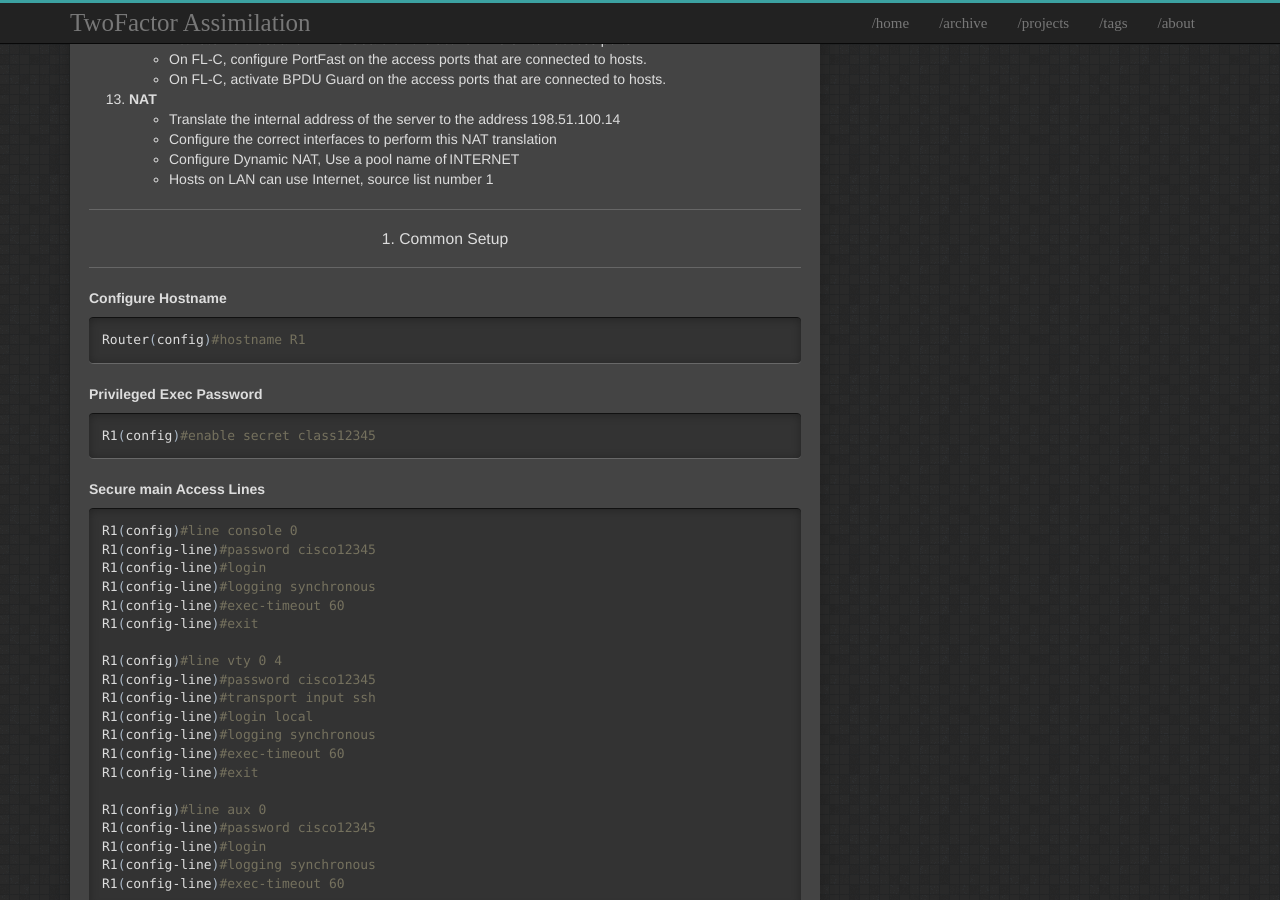
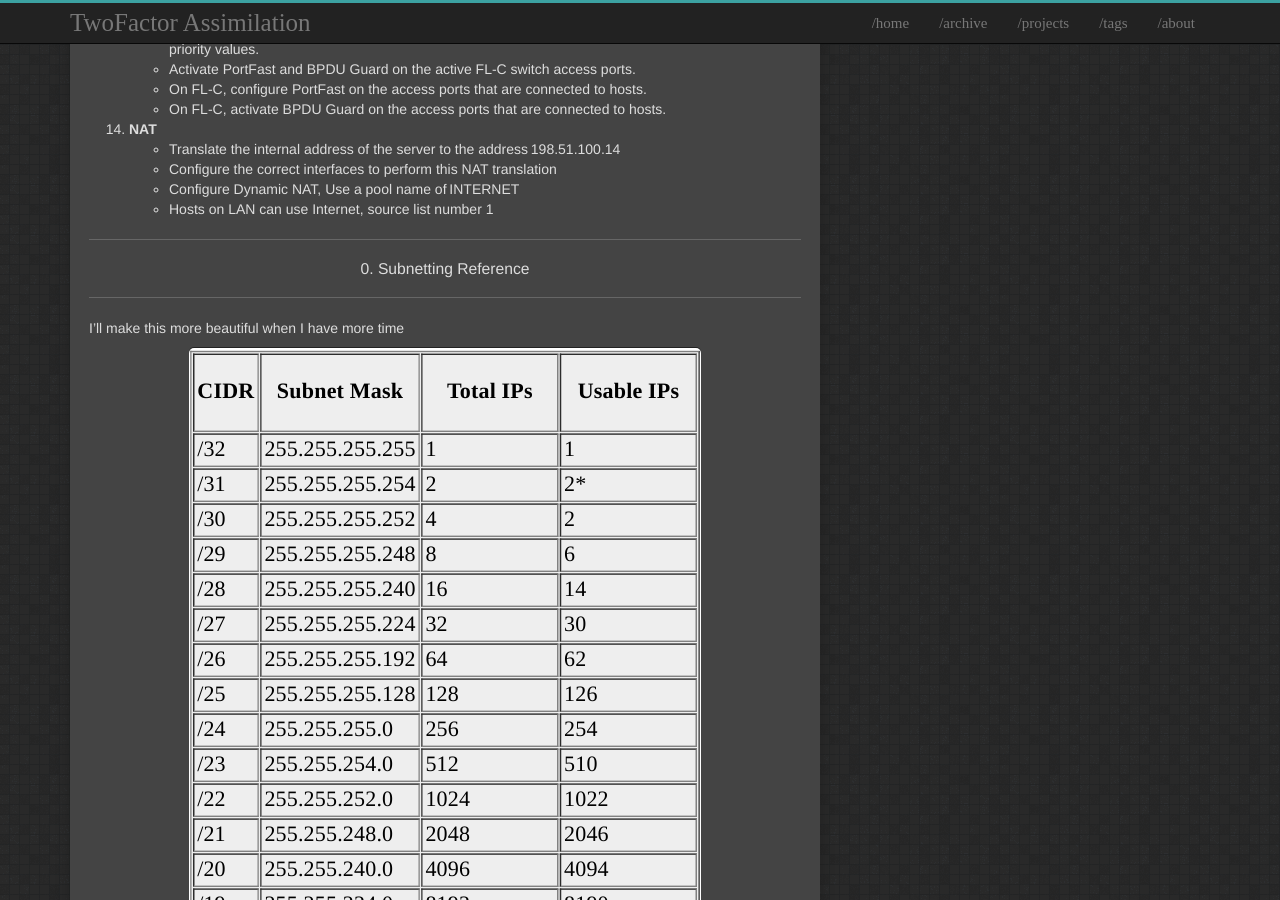
Before and after one commit to t04glovern/t04glovern.github.io.raw, a Jekyll site: the page built from _posts/2016-04-18-ccna--cli-references.markdown, in a window 1280 px wide and 900 px high, scrolled down 1966 px. Built offline with Jekyll 4.4.1, drawn with Linux system fonts in a browser that asks for light colours; comment, search, counter and statistics services are not loaded.

Commit message:
Subnetting references

```diff
--- a/_posts/2016-04-18-ccna--cli-references.markdown
+++ b/_posts/2016-04-18-ccna--cli-references.markdown
@@ -12,6 +12,8 @@ tags:
 ---
 
 ## <center>Contents</center>
+
+0. **Subnetting Reference**
 
 1. **Common Setup**
   * Hostname
@@ -117,6 +119,16 @@ tags:
   * Configure the correct interfaces to perform this NAT translation
   * Configure Dynamic NAT, Use a pool name of INTERNET
   * Hosts on LAN can use Internet, source list number 1
+
+***
+
+#### <center>0. Subnetting Reference</center>
+
+***
+
+I'll make this more beautiful when I have more time
+
+![Subnetting]({{ site.url }}/images/posts/2016.04.18/subnet-reference.png){:.center-image}
 
 ***
 
```
Also changed, not shown: images/posts/2016.04.18/subnet-reference.png (added).
